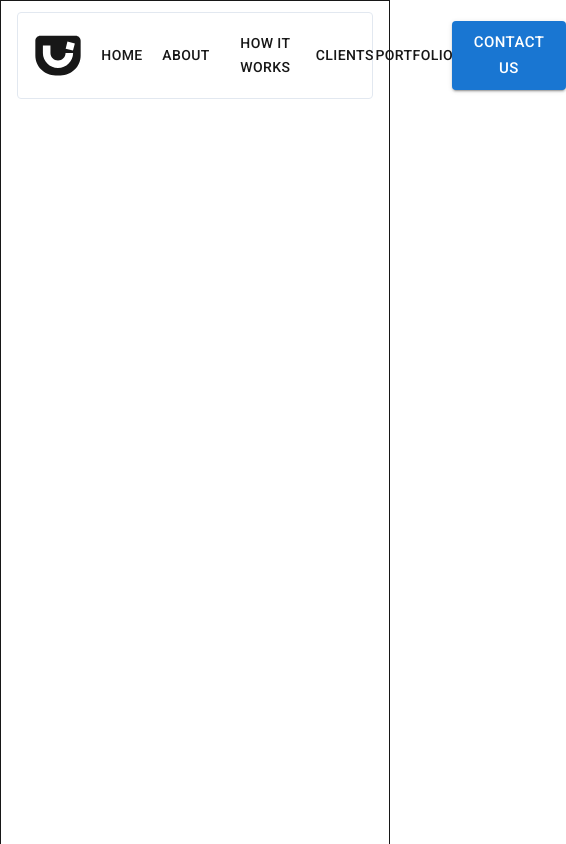
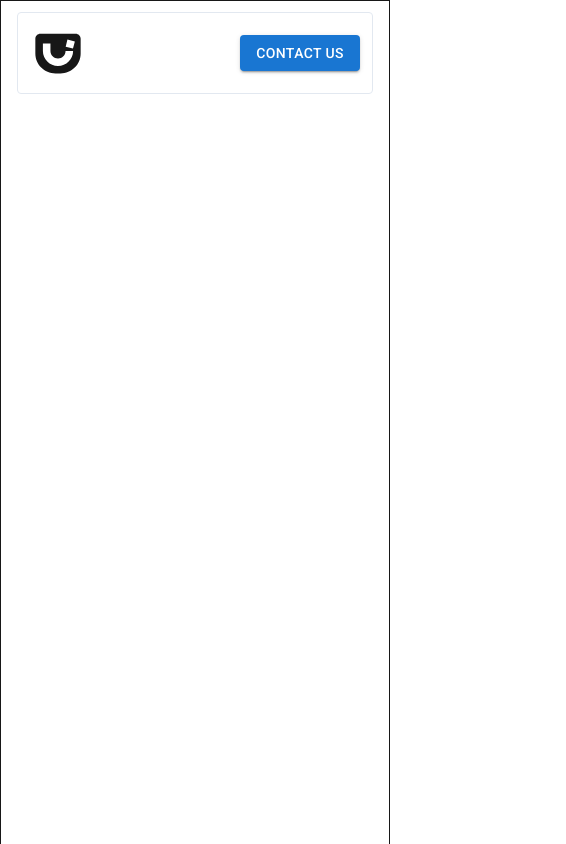
Before and after one commit to PouryaSoleimani/SIMPLE___LANDING___PAGE___NEXT.JS, a Next.js app: page / in a window 390 px wide. Shown: the top 844 px of the page, 566 px wide, since content can reach past the window. Built offline with nearby package versions, Linux system fonts and the light colour scheme.

Commit message:
🟦 MUI 🟦

```diff
--- a/components/modules/appbar/AppBarComponent.tsx
+++ b/components/modules/appbar/AppBarComponent.tsx
@@ -6,13 +6,14 @@ import { Button } from "@mui/material";
 function AppBarComponent() {
     return (
         <nav className='w-full h-auto flex items-center justify-between pr-3 pl-2 py-2 sticky top-3 left-0 bg-transparent rounded backdrop-blur-xl border border-slate-200'>
-            <div className="flex items-center justify-start basis-1/4">
+
+            <div className="flex items-center justify-start basis-1/2 md:basis-1/5">
                 <Link href="/">
                     <DiJqueryUiLogo className="w-16 h-16" />
                 </Link>
             </div>
 
-            <ul id="NAVIGATION____LINKS" className="flex items-center justify-evenly basis-2/4">
+            <ul id="NAVIGATION____LINKS" className="hidden lg:flex items-center justify-center gap-4 basis-3/5">
                 <Button variant="text" color="inherit"><Link href="/">Home</Link></Button>
                 <Button variant="text" color="inherit"><Link href="/">About</Link></Button>
                 <Button variant="text" color="inherit"><Link href="/">How it works</Link></Button>
@@ -20,7 +21,11 @@ function AppBarComponent() {
                 <Button variant="text" color="inherit"><Link href="/">Portfolio</Link></Button>
             </ul>
 
-            <div className="basis-1/4 flex items-center justify-end">
+
+            <div className="basis-1/2 items-center justify-end flex md:hidden">
+                <Button variant="contained" color="primary" size="medium">Contact Us</Button>
+            </div>
+            <div className="basis-1/5 items-center justify-end hidden md:flex">
                 <Button variant="contained" color="primary" size="large">Contact Us</Button>
             </div>
 
```
